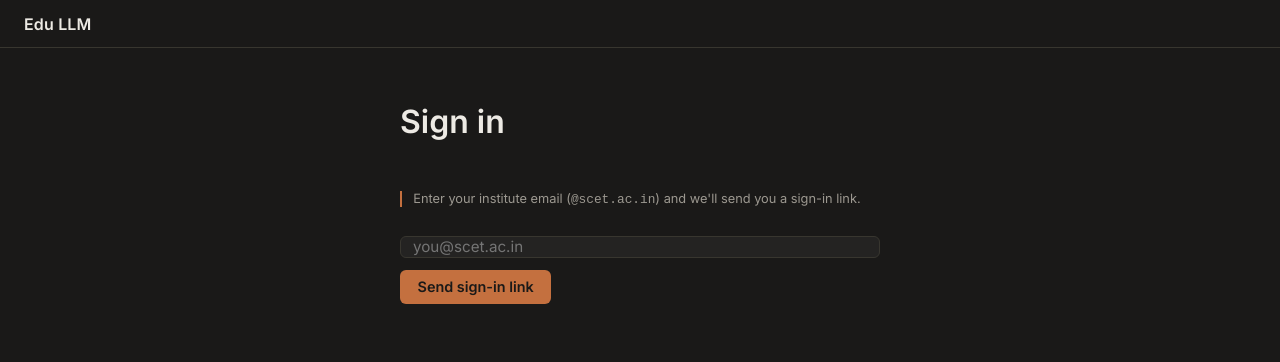
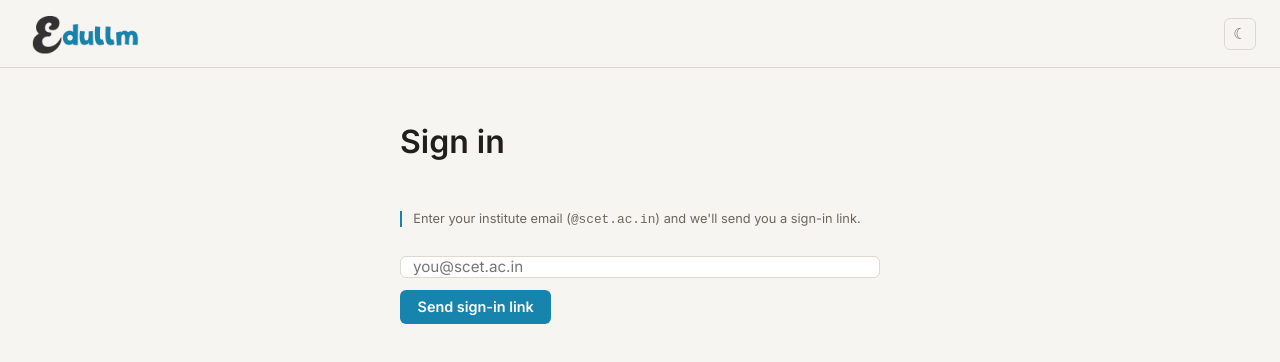
Before and after one commit to vadidshaikh/EduLLM, a React (Vite) app in the folder frontend/: page /login in a window 1280 px wide. Shown: the top 362 px of the page. Built offline with nearby package versions, Linux system fonts and the light colour scheme; no server answers.

Commit message:
Styling changes

```diff
--- a/frontend/index.html
+++ b/frontend/index.html
@@ -13,6 +13,14 @@
     <title>Edu LLM</title>
   </head>
   <body>
+    <script>
+      (function () {
+        var stored = localStorage.getItem("theme");
+        var theme =
+          stored || (window.matchMedia("(prefers-color-scheme: light)").matches ? "light" : "dark");
+        document.documentElement.setAttribute("data-theme", theme);
+      })();
+    </script>
     <div id="root"></div>
     <script type="module" src="/src/main.jsx"></script>
   </body>
--- a/frontend/src/App.jsx
+++ b/frontend/src/App.jsx
@@ -1,5 +1,6 @@
 import { Navigate, NavLink, Route, Routes } from "react-router-dom";
 import { useAuth } from "./auth/useAuth";
+import { useTheme } from "./ThemeContext";
 import EmailLoginPage from "./auth/EmailLoginPage";
 import VerifyPage from "./auth/VerifyPage";
 import ChatPage from "./chat/ChatPage";
@@ -13,11 +14,14 @@ function RequireAuth({ auth, children }) {
 
 export default function App() {
   const auth = useAuth();
+  const { theme, toggleTheme } = useTheme();
 
   return (
     <div className="app-shell">
       <header className="topbar">
-        <span className="topbar-brand">Edu LLM</span>
+        <div className="topbar-brand-clip">
+          <img src="/image-nobg.png" alt="Edu LLM" className="topbar-brand" />
+        </div>
         <nav className="topbar-nav">
           {auth.isAuthenticated && (
             <>
@@ -31,6 +35,15 @@ export default function App() {
               </button>
             </>
           )}
+          <button
+            type="button"
+            className="theme-toggle"
+            onClick={toggleTheme}
+            title={theme === "dark" ? "Switch to light theme" : "Switch to dark theme"}
+            aria-label="Toggle color theme"
+          >
+            {theme === "dark" ? "☀" : "☾"}
+          </button>
         </nav>
       </header>
 
--- /dev/null
+++ b/frontend/src/ThemeContext.jsx
@@ -0,0 +1,24 @@
+import { createContext, useContext, useEffect, useState } from "react";
+
+const ThemeContext = createContext(null);
+
+export function ThemeProvider({ children }) {
+  const [theme, setTheme] = useState(
+    () => document.documentElement.getAttribute("data-theme") || "dark"
+  );
+
+  useEffect(() => {
+    document.documentElement.setAttribute("data-theme", theme);
+    localStorage.setItem("theme", theme);
+  }, [theme]);
+
+  const toggleTheme = () => setTheme((t) => (t === "dark" ? "light" : "dark"));
+
+  return (
+    <ThemeContext.Provider value={{ theme, toggleTheme }}>{children}</ThemeContext.Provider>
+  );
+}
+
+export function useTheme() {
+  return useContext(ThemeContext);
+}
--- a/frontend/src/chat/ChartBlock.jsx
+++ b/frontend/src/chat/ChartBlock.jsx
@@ -1,4 +1,5 @@
 import { Bar, Line, Pie, Doughnut, Radar } from "react-chartjs-2";
+import { useTheme } from "../ThemeContext";
 import {
   Chart as ChartJS,
   CategoryScale,
@@ -27,15 +28,17 @@ ChartJS.register(
 const CHART_COMPONENTS = { bar: Bar, line: Line, pie: Pie, doughnut: Doughnut, radar: Radar };
 
 export default function ChartBlock({ chart }) {
+  const { theme } = useTheme();
   const Component = CHART_COMPONENTS[chart.type];
   if (!Component) return null;
 
   const data = { labels: chart.labels, datasets: chart.datasets };
+  const textColor = theme === "light" ? "#211f1c" : "#edeae4";
 
   return (
     <div className="chart-block">
       {chart.title && <div className="chart-title">{chart.title}</div>}
-      <Component data={data} options={{ responsive: true, color: "#edeae4" }} />
+      <Component data={data} options={{ responsive: true, color: textColor }} />
     </div>
   );
 }
--- a/frontend/src/chat/ChatPage.jsx
+++ b/frontend/src/chat/ChatPage.jsx
@@ -118,8 +118,9 @@ export default function ChatPage({ auth }) {
       <div className="page">
         <div className="chat-container">
           <div className="chat-header">
-            <RoleBadge role={auth.role} />
-            <h1 style={{ margin: 0, fontSize: "1.3rem" }}>Ask about your institute's documents</h1>
+            <h1 className="welcome-heading">
+              <span className="welcome-wave">W</span>elcome, <span className="welcome-name">Brochacho!!</span>
+            </h1>
           </div>
 
           <div className="messages-list">
--- a/frontend/src/main.jsx
+++ b/frontend/src/main.jsx
@@ -4,11 +4,14 @@ import { BrowserRouter } from 'react-router-dom'
 import './styles/fonts.css'
 import './styles/theme.css'
 import App from './App.jsx'
+import { ThemeProvider } from './ThemeContext.jsx'
 
 createRoot(document.getElementById('root')).render(
   <StrictMode>
     <BrowserRouter>
-      <App />
+      <ThemeProvider>
+        <App />
+      </ThemeProvider>
     </BrowserRouter>
   </StrictMode>,
 )
--- a/frontend/src/styles/theme.css
+++ b/frontend/src/styles/theme.css
@@ -1,13 +1,30 @@
-:root {
+:root,
+:root[data-theme="dark"] {
   --bg: #1a1918;
   --surface: #242322;
   --surface-raised: #2c2b29;
   --border: #38362f;
   --text: #edeae4;
   --text-muted: #9c9890;
-  --accent: #c4703f;
-  --accent-muted: rgba(196, 112, 63, 0.16);
+  --accent: #1684ac;
+  --accent-muted: rgba(22, 132, 172, 0.18);
+  --accent-text: #edeae4;
   --danger: #c45a3f;
+  --success: #8fb996;
+}
+
+:root[data-theme="light"] {
+  --bg: #f7f5f1;
+  --surface: #ffffff;
+  --surface-raised: #eeece6;
+  --border: #ddd9d0;
+  --text: #211f1c;
+  --text-muted: #6b665d;
+  --accent: #1684ac;
+  --accent-muted: rgba(22, 132, 172, 0.12);
+  --accent-text: #ffffff;
+  --danger: #b3492f;
+  --success: #3f8a55;
 }
 
 * {
@@ -39,7 +56,7 @@ button {
 
 .btn {
   background: var(--accent);
-  color: #1a1918;
+  color: var(--accent-text);
   border: none;
   border-radius: 6px;
   padding: 0.55rem 1.1rem;
@@ -107,9 +124,20 @@ select.input {
   border-bottom: 1px solid var(--border);
 }
 
+.topbar-brand-clip {
+  height: 40px;
+  overflow: hidden;
+  display: flex;
+  align-items: center;
+  border-radius: 6px;
+}
+
 .topbar-brand {
-  font-weight: 600;
-  letter-spacing: 0.01em;
+  /* Bump this height to "zoom" the logo — the fixed height/overflow on
+     .topbar-brand-clip keeps the navbar itself from growing. */
+  height: 59px;
+  width: auto;
+  display: block;
 }
 
 .topbar-nav {
@@ -128,6 +156,26 @@ select.input {
 .topbar-nav a.active,
 .topbar-nav a:hover {
   color: var(--text);
+}
+
+.theme-toggle {
+  display: inline-flex;
+  align-items: center;
+  justify-content: center;
+  width: 32px;
+  height: 32px;
+  padding: 0;
+  background: transparent;
+  border: 1px solid var(--border);
+  border-radius: 6px;
+  color: var(--text-muted);
+  font-size: 0.95rem;
+  line-height: 1;
+}
+
+.theme-toggle:hover {
+  color: var(--text);
+  border-color: var(--text-muted);
 }
 
 .role-badge {
@@ -281,6 +329,60 @@ select.input {
   align-items: flex-start;
 }
 
+.welcome-heading {
+  margin: 0;
+  font-size: 1.7rem;
+  font-weight: 700;
+  letter-spacing: 0.01em;
+  display: flex;
+  align-items: center;
+  gap: 0.35rem;
+}
+
+.welcome-name {
+  background: #1684ac;
+  background-size: 200% auto;
+  -webkit-background-clip: text;
+  background-clip: text;
+  color: transparent;
+  animation: welcome-shine 4s linear infinite;
+}
+
+.welcome-wave {
+  display: inline-block;
+  transform-origin: 70% 70%;
+  animation: welcome-wave 2.2s ease-in-out infinite;
+}
+
+@keyframes welcome-shine {
+  to {
+    background-position: 200% center;
+  }
+}
+
+@keyframes welcome-wave {
+  0%,
+  60%,
+  100% {
+    transform: rotate(0deg);
+  }
+  10% {
+    transform: rotate(14deg);
+  }
+  20% {
+    transform: rotate(-8deg);
+  }
+  30% {
+    transform: rotate(14deg);
+  }
+  40% {
+    transform: rotate(-4deg);
+  }
+  50% {
+    transform: rotate(10deg);
+  }
+}
+
 .query-form {
   display: flex;
   gap: 0.6rem;
@@ -431,7 +533,7 @@ table.documents-table td {
 }
 
 .pill.status-indexed {
-  color: #8fb996;
+  color: var(--success);
 }
 
 .pill.status-failed {
```
